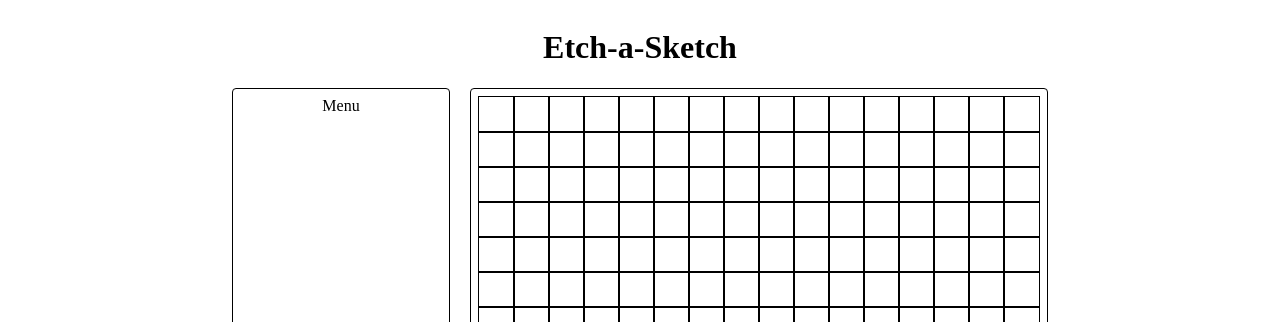
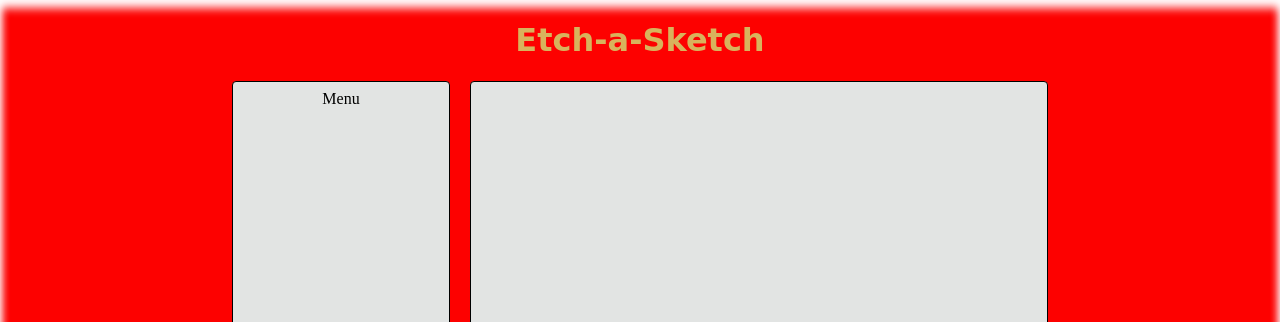
Before and after one commit to cy3zhu/etch-a-sketch, a plain HTML site: page index.html in a window 1280 px wide. Shown: the top 322 px of the page. Drawn offline with Linux system fonts and the light colour scheme.

Commit message:
Add font and background colors to page

```diff
--- a/style.css
+++ b/style.css
@@ -1,8 +1,17 @@
 body{
+    margin: 0;
+    height: 100vh;
+    background-color: rgba(253,1,0,255);
     display: flex;
     flex-direction: column;
     justify-content: center;
     align-items: center;
+    box-shadow: inset 0 8px 10px 0px white, inset 0 -8px 10px 0px white;
+}
+
+h1{
+    color: #d8b35c;
+    font-family: cursive;
 }
 
 .content{
@@ -14,6 +23,7 @@
 .menu-container{
     border: 1px solid black;
     border-radius: 4px;
+    background-color: rgba(226,228,227,255);
 
     height: 70vh;
     width: 200px;
@@ -26,6 +36,7 @@
 }
 
 .grid-container{
+    background-color: rgba(226,228,227,255);
     border: 1px solid black;
     border-radius: 4px;
 
@@ -38,7 +49,7 @@
 
 .square{
     aspect-ratio: 1/1;
-    outline: black solid 1px;
+    /* outline: black solid 1px; */
     flex: 1;
 }
 
```
